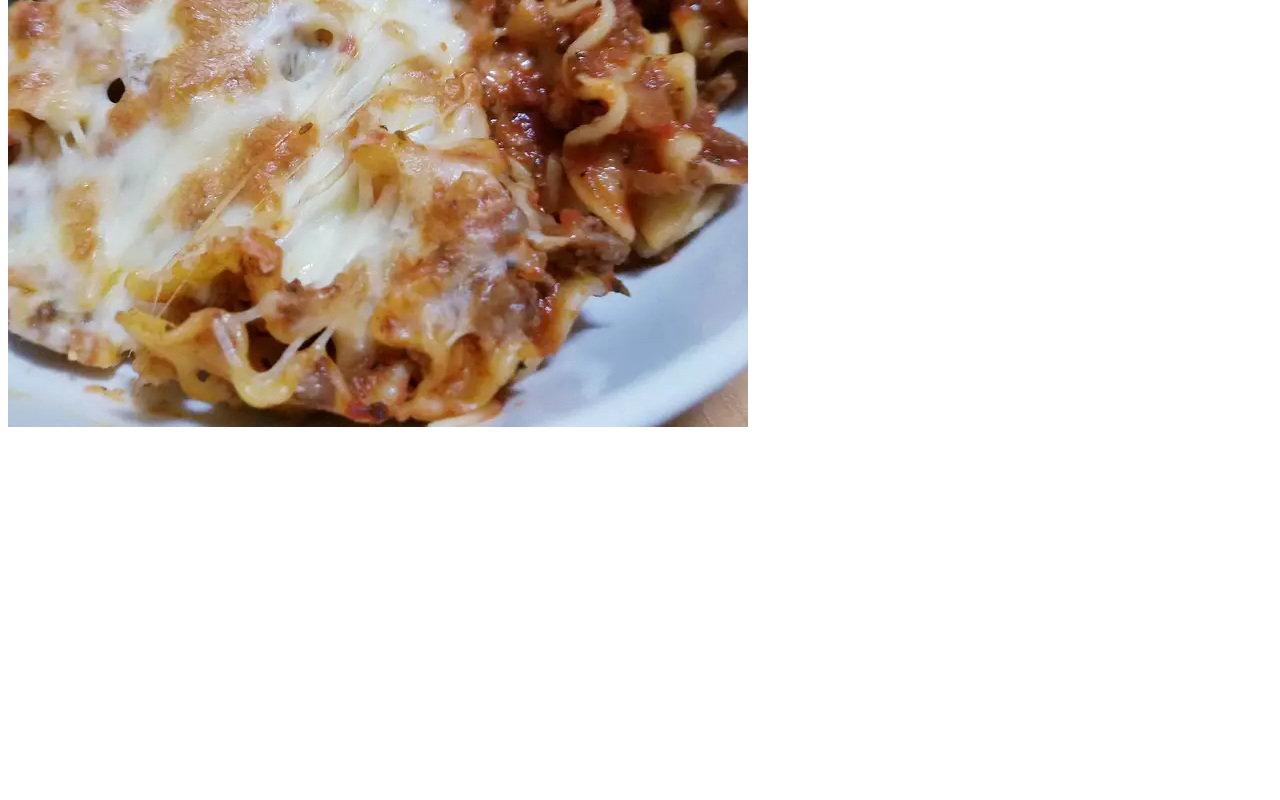
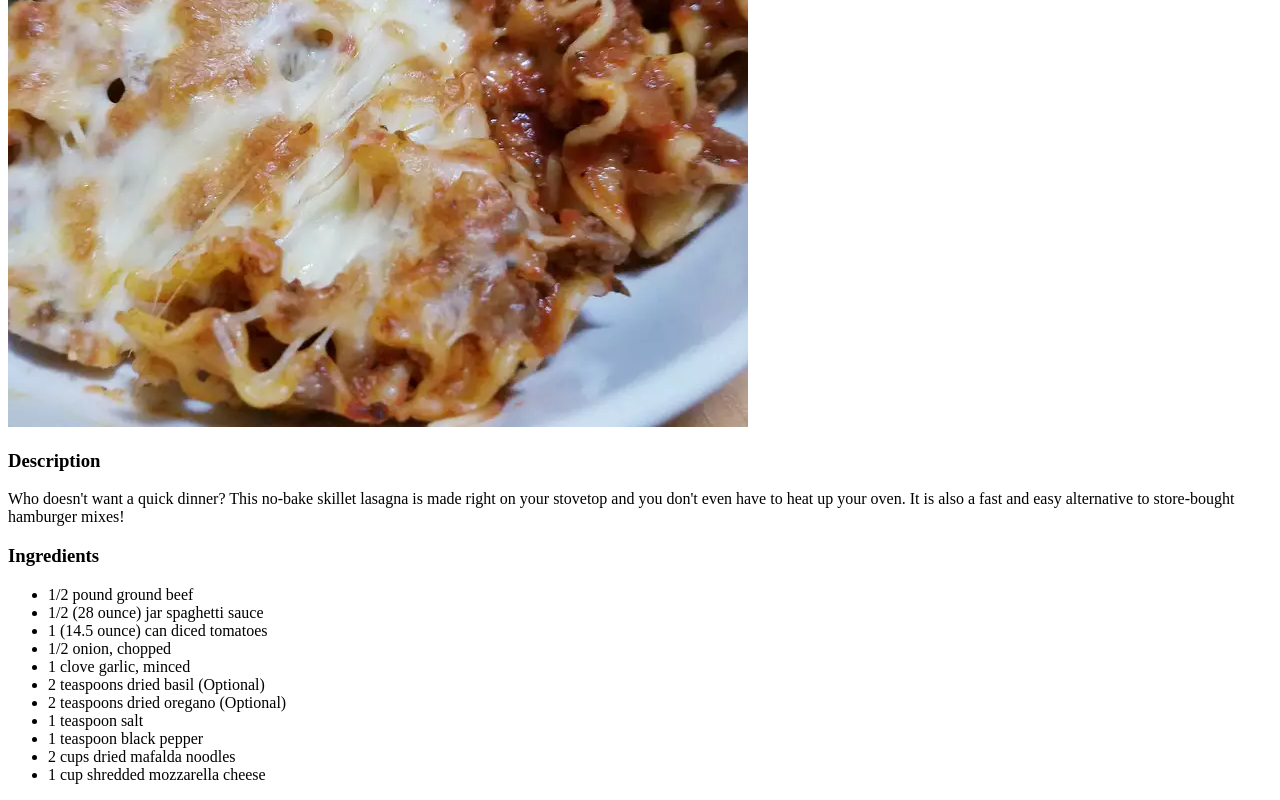
Before and after one commit to lantzkelsey/odin-recipes, a plain HTML site: page recipes/skilletlasagna.html in a window 1280 px wide. Shown: the part 393-1193 px from the top of the page. Before the commit the page ends 832 px from the top, so only its background shows below. Drawn offline with Linux system fonts and the light colour scheme.

Commit message:
added ingredient list

```diff
--- a/recipes/skilletlasagna.html
+++ b/recipes/skilletlasagna.html
@@ -6,6 +6,23 @@
     </head>
     <body>
         <h1>Skillet Lasagna Recipe</h1>
-        <img src="../img/skilletlasagna.jpg" alt = 'dickpic'/>
+        <!-- Needed ../ to pull from previous directory -->
+        <img src="../img/skilletlasagna.jpg" alt = 'yummy skillet lasagna'/>
+        <h3>Description</h3>
+        <p>Who doesn't want a quick dinner? This no-bake skillet lasagna is made right on your stovetop and you don't even have to heat up your oven. It is also a fast and easy alternative to store-bought hamburger mixes!</p>
+        <h3>Ingredients</h3>
+            <ul>
+                <li>1&sol;2 pound ground beef</li>
+                <li>1&sol;2 &lpar;28 ounce&rpar; jar spaghetti sauce</li>
+                <li>1 &lpar;14.5 ounce&rpar; can diced tomatoes</li>
+                <li>1&sol;2 onion, chopped</li>
+                <li>1 clove garlic, minced</li>
+                <li>2 teaspoons dried basil &lpar;Optional&rpar;</li>
+                <li>2 teaspoons dried oregano &lpar;Optional&rpar;</li>
+                <li>1 teaspoon salt</li>
+                <li>1 teaspoon black pepper</li>
+                <li>2 cups dried mafalda noodles</li>
+                <li>1 cup shredded mozzarella cheese</li>
+            </ul>
     </body>
 </html>
```
